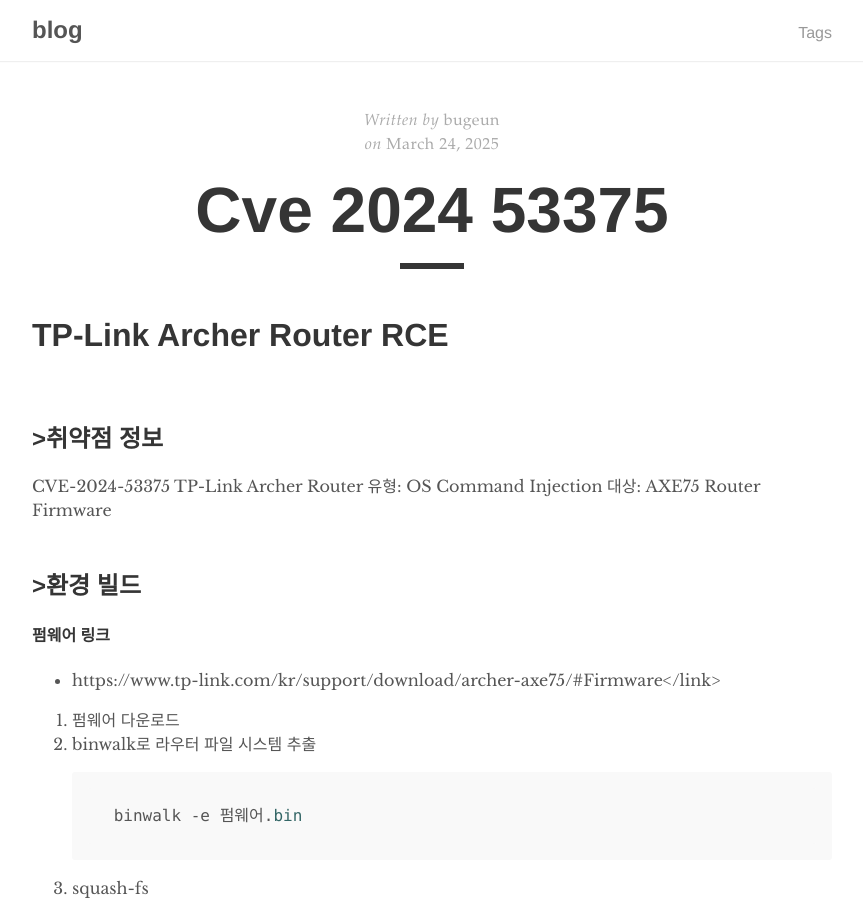
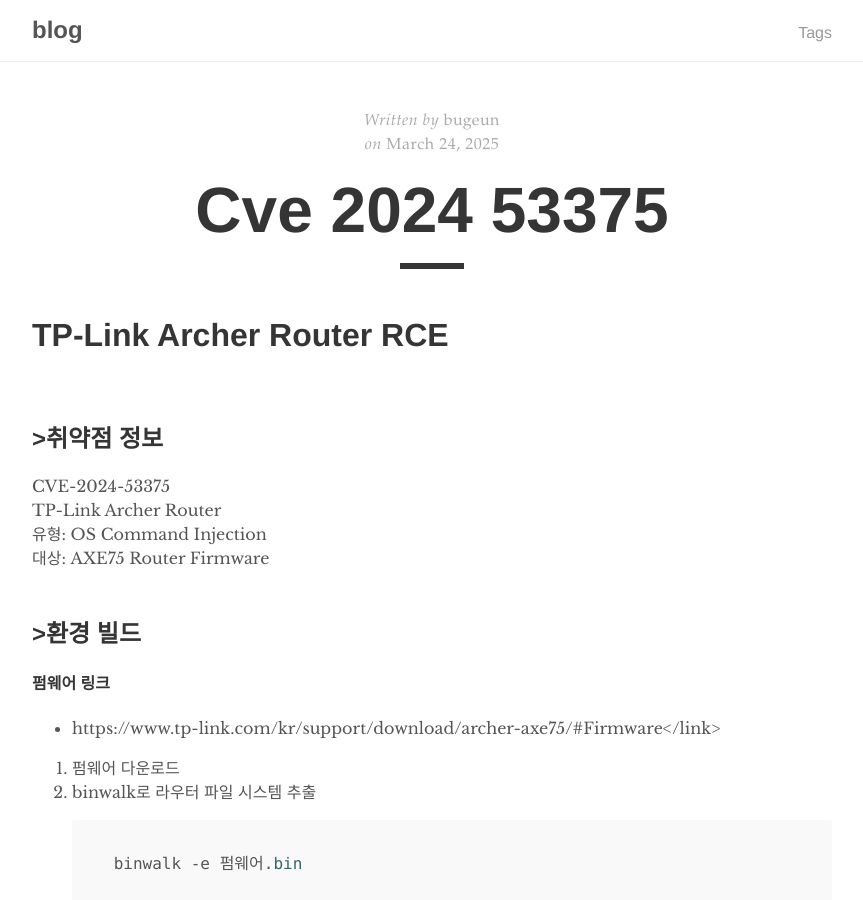
Before and after one commit to Bugeun/blog, a Jekyll site: the page built from _posts/2025-03-24-CVE-2024-53375.md, in a window 1280 px wide and 900 px high. Shown: the whole window, without its empty margins (208-1071 px from the left). Built offline with Jekyll 4.4.1, drawn with Linux system fonts in a browser that asks for light colours; our own code applies the rules of GitHub Pages for plain Markdown files.

Commit message:
Update 2025-03-24-CVE-2024-53375.md

```diff
--- a/_posts/2025-03-24-CVE-2024-53375.md
+++ b/_posts/2025-03-24-CVE-2024-53375.md
@@ -4,10 +4,10 @@
 <h2>>취약점 정보</h2>>
 
 <section>
-CVE-2024-53375
-TP-Link Archer Router
-유형: OS Command Injection
-대상: AXE75 Router Firmware
+CVE-2024-53375<br>
+TP-Link Archer Router<br>
+유형: OS Command Injection<br>
+대상: AXE75 Router Firmware<br>
 </section>
 
 &nbsp;
```
